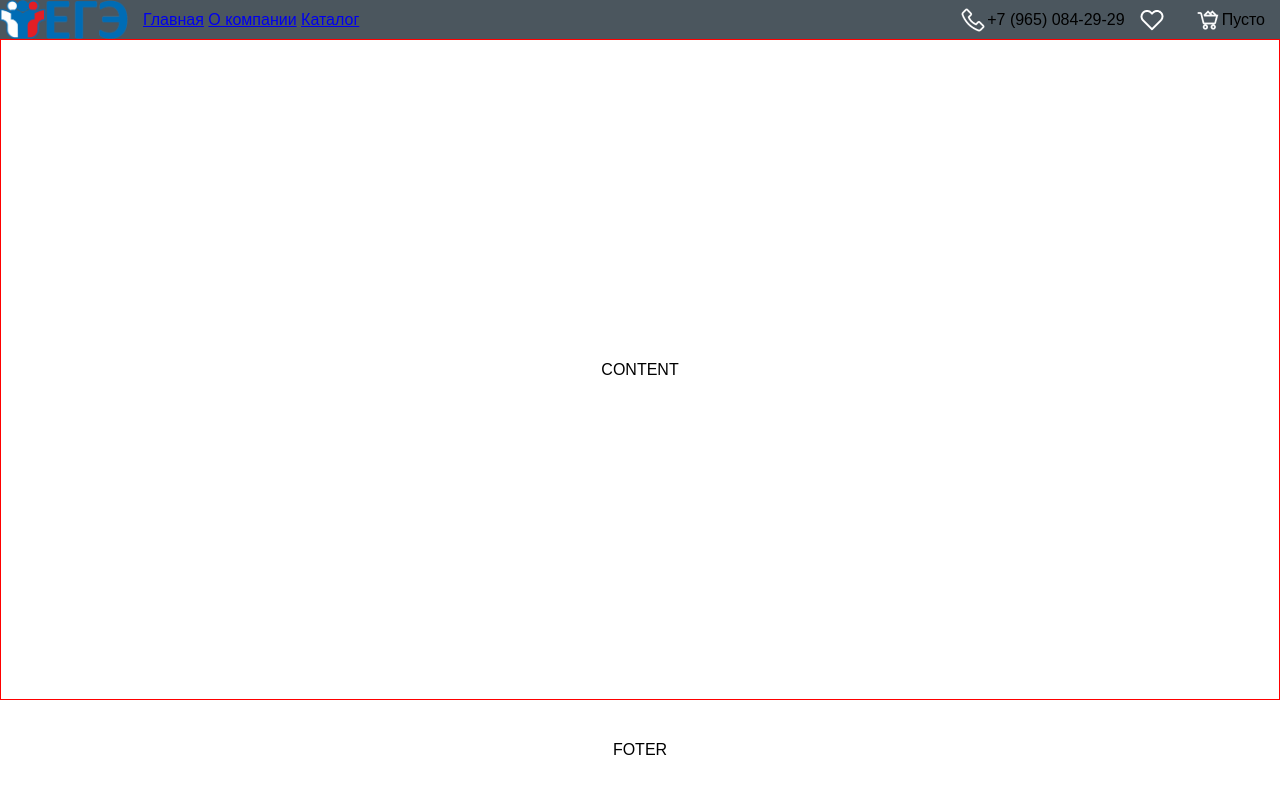
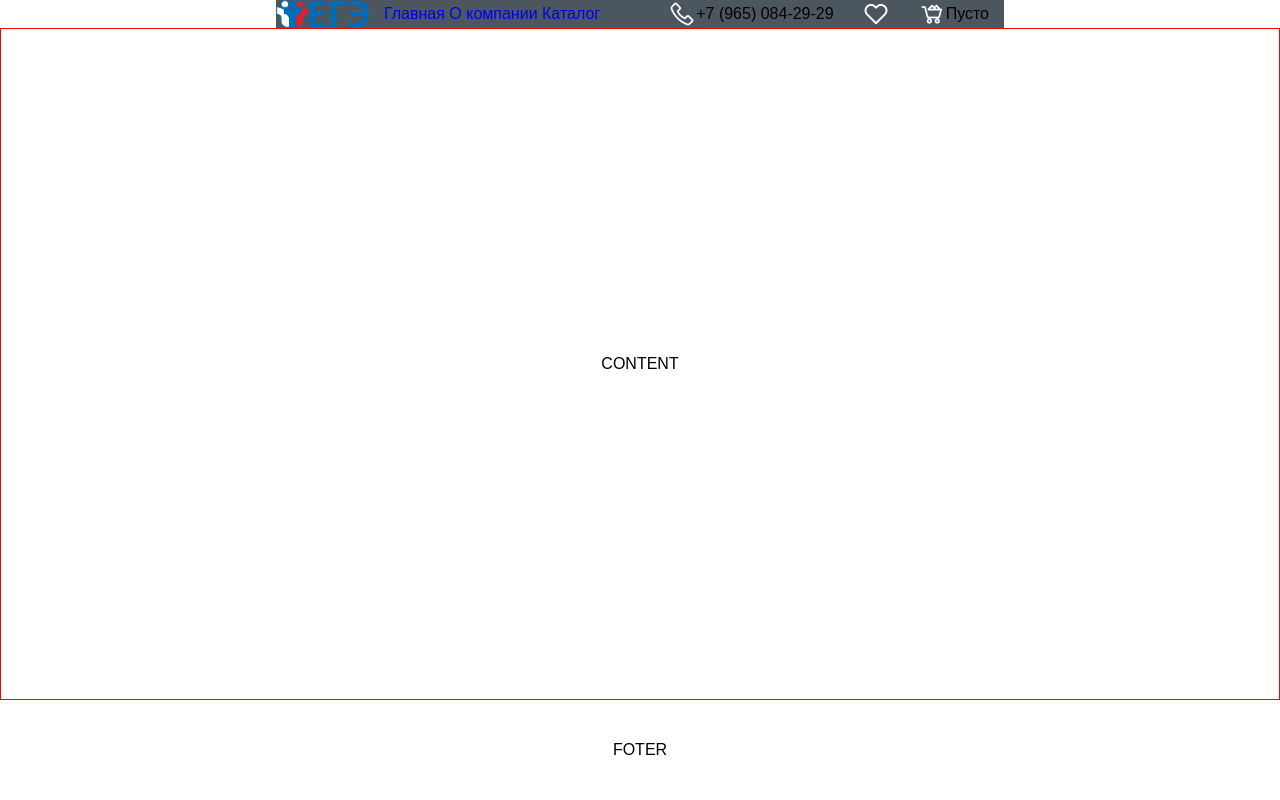
Before and after one commit to krymnon69/EGE, a plain HTML site: page index.html in a window 1280 px wide. Drawn offline with Linux system fonts and the light colour scheme.

Commit message:
modified:   index.html 	modified:   styles.css

```diff
--- a/index.html
+++ b/index.html
@@ -10,27 +10,27 @@
   <body>
     <div class="wrapper">
         <div class="container">
-            <img class="container__img_head-1" src="./icon/ege.png"></img>
-            <div class="container__button">
-                <a class="container__img1-alignment" href="index.html"
+            <img class="container__img1" src="./icon/ege.png"></img>
+            <div class="button">
+                <a class="button__img1" href="index.html"
                 target="_blank">Главная</a>
-                <a class="container__img2-alignment" href="https://vk.com/id24426005"
+                <a class="button__img2" href="https://vk.com/id24426005"
                 target="_blank">О компании</a>
-                <a class="container__img3-alignment" href="https://vk.com/id24426005"
+                <a class="button__img3" href="https://vk.com/id24426005"
                 target="_blank">Каталог</a>
             </div>
-            <div class="container__contact">
-                <img class="container__img_head-2" src="./icon/phone.png"></img>
+            <div class="info">
+                <img class="info__img1" src="./icon/phone.png"></img>
                 <label>+7 (965) 084-29-29</label>
             </div>
-            <img class="container__img_head-3" src="./icon/like.png"></img>
-            <div class="container__buying">
-                    <img class="container__img_head-4" src="./icon/buying.png"></img>
+            <img class="container__img2" src="./icon/like.png"></img>
+            <div class="info">
+                    <img class="info__img2" src="./icon/buying.png"></img>
                     <label>Пусто</label>
             </div>
         </div>
         <div class="content">
-CONTENT
+            CONTENT
         </div>
 
         <div class="footer">
--- a/styles.css
+++ b/styles.css
@@ -1,15 +1,84 @@
 /* flex: flex-grow, flex-shrink, flex-basis;  */
 /* flex-direction: column и space-between - для хедер и футер */
+
+/* обнуление стилей */
+*,
+*::before,
+*::after {
+  padding: 0;
+  margin: 0;
+  border: 0;
+  box-sizing: border-box;
+}
+
 body {
+  height: 100%;
   margin: 0 auto;
   font-family: Arial, "Helvetica Neue", Helvetica, sans-serif;
+  max-width: 1920px;
 }
+
+a {
+  text-decoration: none;
+}
+
+img {
+  vertical-align: top;
+}
+
+/* Стили */
 
 .wrapper {
   min-height: 100vh;
   overflow: hidden; /*чтобы не вышел за границы */
   display: flex;
   flex-direction: column;
+}
+
+.container {
+  max-width: 1319px;
+  margin: 0 auto;
+  /* flex elements подстраиваются на высоту друг друга (на макс высоту) */
+  align-items: stretch; /*нихуя не работает */
+  /* при прокрутке вниз останется вверху */
+  position: sticky;
+  /* border: 1px solid red; */
+  background-color: rgb(75, 86, 94);
+  display: flex;
+  flex-wrap: wrap;
+  justify-content: space-between;
+  /* flex-grow: 1; */
+
+  /* height: 150px; */
+}
+.info,
+.info {
+  display: flex;
+  /* justify-content: right; */
+  align-items: center;
+}
+
+.info {
+  /* align-items: center; */
+  display: flex;
+  /* flex-grow: 1; */
+}
+
+.container__img1 {
+  width: 10%;
+  min-width: 93px;
+  max-width: 131px;
+  /* max-height: 40px; */
+}
+
+.button {
+  flex-grow: 1;
+  margin: auto 15px;
+}
+
+.container__img2,
+.info {
+  margin: auto 15px;
 }
 
 .content {
@@ -28,60 +97,16 @@ body {
   align-items: center;
 }
 
-.container {
-  /* flex elements подстраиваются на высоту друг друга (на макс высоту) */
-  align-items: stretch; /*нихуя не работает */
-  /* при прокрутке вниз останется вверху */
-  position: sticky;
-  /* border: 1px solid red; */
-  background-color: rgb(75, 86, 94);
-  display: flex;
-  flex-wrap: wrap;
-  justify-content: space-between;
-  /* flex-grow: 1; */
-  max-width: 100%;
-  /* height: 150px; */
-}
-.container__contact,
-.container__buying {
-  display: flex;
-  /* justify-content: right; */
-  align-items: center;
-}
-
-.container__contact {
-  /* align-items: center; */
-  display: flex;
-  /* flex-grow: 1; */
-}
-
-.container__img_head-1 {
-  width: 10%;
-  min-width: 93px;
-  max-width: 131px;
-  /* max-height: 40px; */
-}
-
-.container__button {
-  flex-grow: 1;
-  margin: auto 15px;
-}
-
-.container__img_head-3,
-.container__buying {
-  margin: auto 15px;
-}
-
 @media only screen and (max-width: 659px) {
-  .container__button,
-  .container__img_head-3,
+  .button,
+  .container__img2,
   .container label {
     display: none;
   }
   .container {
     justify-content: space-around;
   }
-  .container__contact {
+  .info {
     order: -1;
     flex-grow: 0;
   }
```
